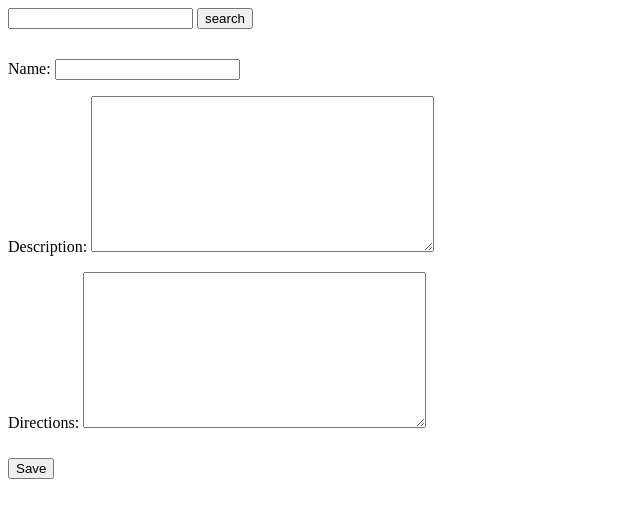
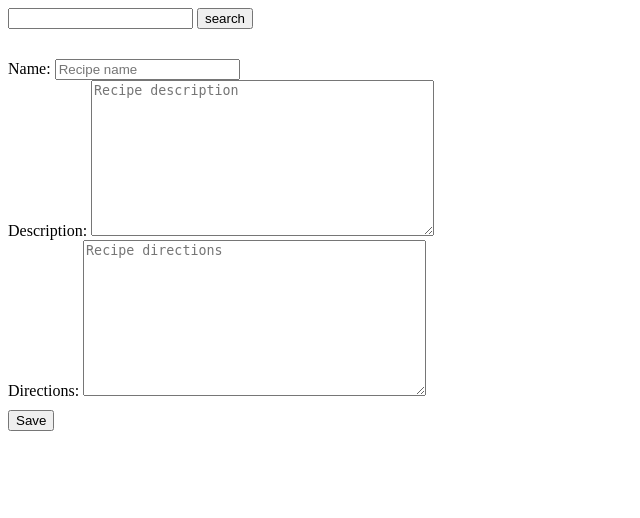
Before and after one commit to ABHISHEKGHARAMI/menu-website, a Django app: page /pantry/recipes/create/ in a window 1280 px wide. Shown: the top 518 px of the page, without its empty margins (0-640 px from the left). Run offline with Django 5.2, Linux system fonts and the light colour scheme; a user stored in the database is signed in.

Commit message:
improvement on the create update template .

```diff
--- a/menusite/recipes/forms.py
+++ b/menusite/recipes/forms.py
@@ -5,9 +5,26 @@ from .models import Recipe , RecipeIngredient
 
 # creating the form
 class RecipeForm(forms.ModelForm):
+    error_css_class = 'error-field'
+    required_css_class = 'required-css'
+    name = forms.CharField(widget=forms.TextInput(attrs={
+        "class": "form-control",
+        "placeholder" : "recipe name"
+    }))
     class Meta:
         model = Recipe
         fields = ['name','description','directions']
+
+    def __init__(self,*args,**kwargs):
+        super().__init__(*args,**kwargs)
+        # self.fields['name'].widget.attrs.update({'class':'form-control-2'})
+
+        for field in self.fields:
+            new_data = {
+                'placeholder': f'Recipe {str(field)}',
+                'class': 'form-controll'
+            }
+            self.fields[str(field)].widget.attrs.update(new_data)
 
 
 # creating the form for the ingredients
--- a/menusite/recipes/templates/recipes/create-update.html
+++ b/menusite/recipes/templates/recipes/create-update.html
@@ -6,6 +6,11 @@ Create Recipe
 
 
 {% block content %}
+ <style>
+   .ingredients-form {
+     border-bottom : 1px solid black;
+   }
+ </style>
   {% comment %} check for update or not {% endcomment %}
   {% if message %}
     {{message}}
@@ -13,10 +18,23 @@ Create Recipe
     <div style="margin-top:30px">
         <form action="" method="POST">
             {% csrf_token %}
-            {{form.as_p}}
+            {% for field in form %}
+               <div class ='{% if field.field.required %}{{ form.required_css_class }}{% endif %}'>
+                   {{ field.errors }}
+                    {{ field.label_tag}} {{ field }}
+                    {% if field.help_text %}
+                      <p class="help">{{ form.help_text | safe }}</p>
+                    {% endif %}
+               </div>
+            {% endfor %}
             {% if formset %}
                <h3>Ingredients</h3>
-               {{formset.as_p}}
+               {{ formset.management_form }}
+               {% for form in formset %}
+                 <div class="ingredients-form">
+                    {{ form.as_p }}
+                 </div>
+               {% endfor %}
             {% endif %}
             <button style="margin-top:10px" type="submit">Save</button>
         </form>
```
Also changed, not shown: menusite/db.sqlite3.
